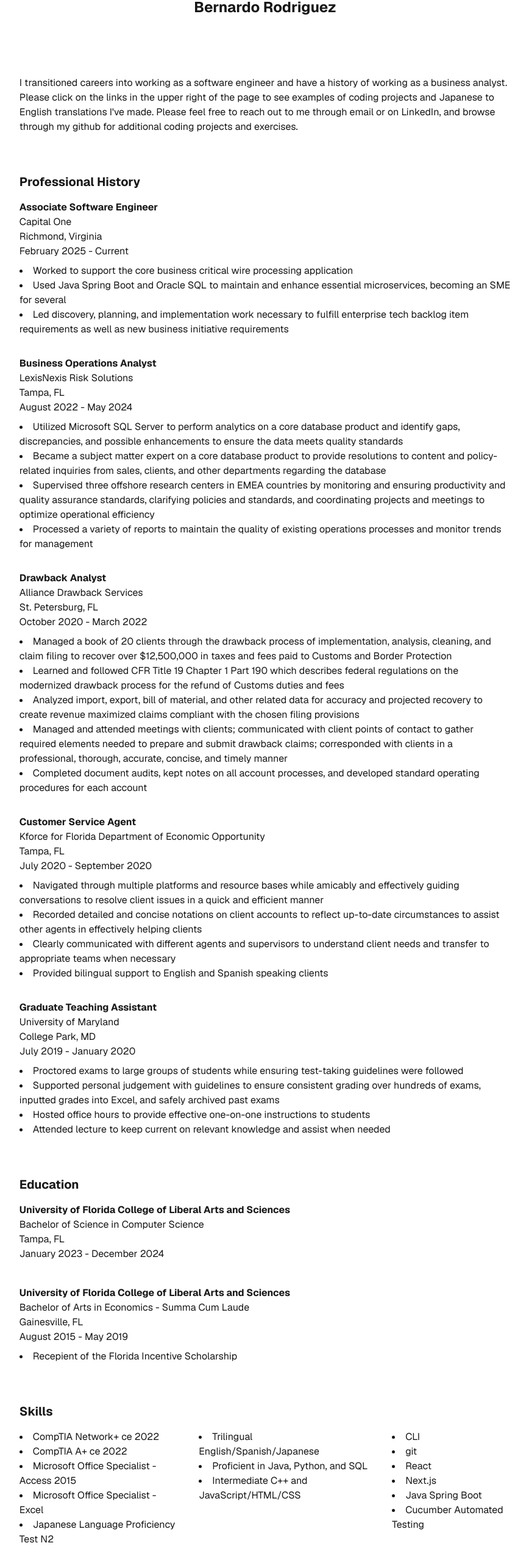
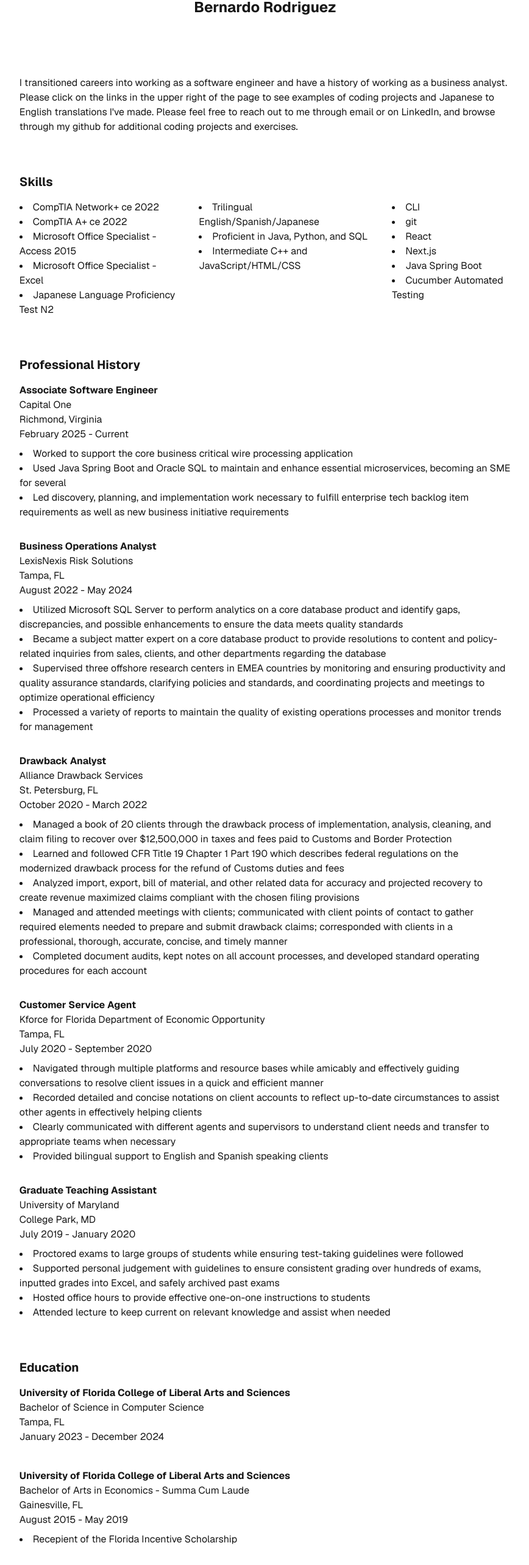
Before and after one commit to Nardo96/personal-website, a Next.js app: page /about in a window 1280 px wide. Shown: the part 124-2690 px from the top of the page at 61% size, without its empty margins (205-1073 px from the left). Built offline with nearby package versions, Linux system fonts and the light colour scheme.

Commit message:
Reorder sections

```diff
--- a/src/app/about/page.tsx
+++ b/src/app/about/page.tsx
@@ -8,6 +8,10 @@
         <>
             <h1 className="font-bold text-2xl text-center mb-8">Bernardo Rodriguez</h1>
             <h1 className="max-w-7/10">I transitioned careers into working as a software engineer and have a history of working as a business analyst. Please click on the links in the upper right of the page to see examples of coding projects and Japanese to English translations I've made. Please feel free to reach out to me through email or on LinkedIn, and browse through my github for additional coding projects and exercises.</h1>
+            <h1 className="font-bold text-xl w-7/10 -mb-12">Skills</h1>
+            <div className="w-7/10 flex flex-row gap-8">
+                <PageParse blocks={blocks_about_skills} mapper="about"/>
+            </div>
             <h1 className="font-bold text-xl w-7/10 -mb-12">Professional History</h1>
             <div className="w-7/10 flex flex-col gap-8">
                 <PageParse blocks={blocks_about_jobs} mapper="about"/>
@@ -16,10 +20,6 @@
             <div className="w-7/10 flex flex-col gap-8">
                 <PageParse blocks={blocks_about_education} mapper="about"/>
             </div>
-            <h1 className="font-bold text-xl w-7/10 -mb-12">Skills</h1>
-            <div className="w-7/10 flex flex-row gap-8">
-                <PageParse blocks={blocks_about_skills} mapper="about"/>
-            </div>
         </>
     )
 }
```
